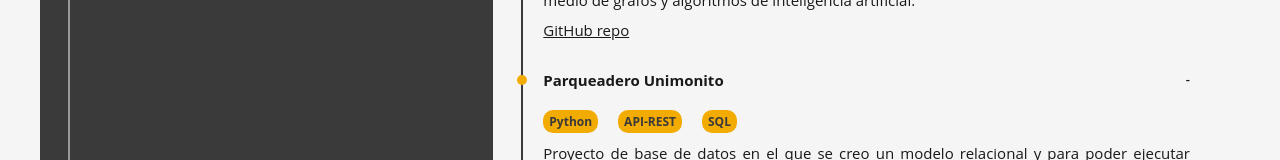
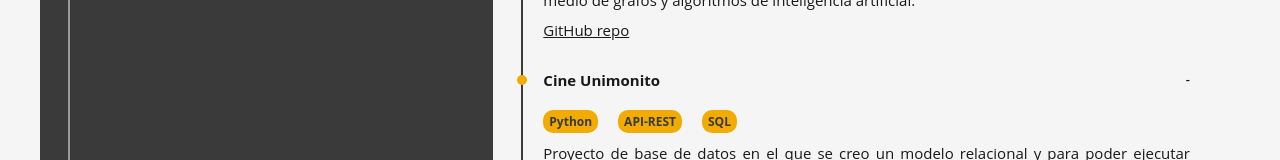
Before and after one commit to davidsgv/davidsgv, a React (Vite) app: page / in a window 1280 px wide. Shown: the part 1869-2029 px from the top of the page. Built offline with nearby package versions, Linux system fonts and the light colour scheme.

Commit message:
fix og properties and add photo for whatsapp

```diff
--- a/index.html
+++ b/index.html
@@ -9,7 +9,9 @@
     <meta property="og:title" content="David" />
     <meta property="og:type" content="website" />
     <meta property="og:image" content="https://davidsgv.github.io/myphoto.jpg" />
+    <meta property="og:image" content="https://davidsgv.github.io/myphoto_300x200.jpg" />
     <meta property="og:description" content="Desarrollador Full-Stack con 4 años de experiencia en equipos de desarrollo bajo la metodología Scrum. Apasionado por la tecnología y siempre dispuesto a aprender. Autodidacta que busca constantemente optimizar y perfeccionar tareas. Con una gran disposición para incorporar nuevas tecnologías y mantener un alto grado de responsabilidad y compromiso en mi trabajo." />
+    <meta property="og:url" content="https://davidsgv.github.io" />
   </head>
   <body>
     <div id="root"></div>
--- a/src/App.jsx
+++ b/src/App.jsx
@@ -244,7 +244,7 @@ function App() {
         ],
       },
       {
-        jobTitle: "Parqueadero Unimonito",
+        jobTitle: "Cine Unimonito",
         description:
           "Proyecto de base de datos en el que se creo un modelo relacional y para poder ejecutar comandos crud sobre la información se implemento un servidor REST en python.",
         skills: ["Python", "API-REST", "SQL"],
```
Also changed, not shown: public/myphoto_300x200.jpg (added).
